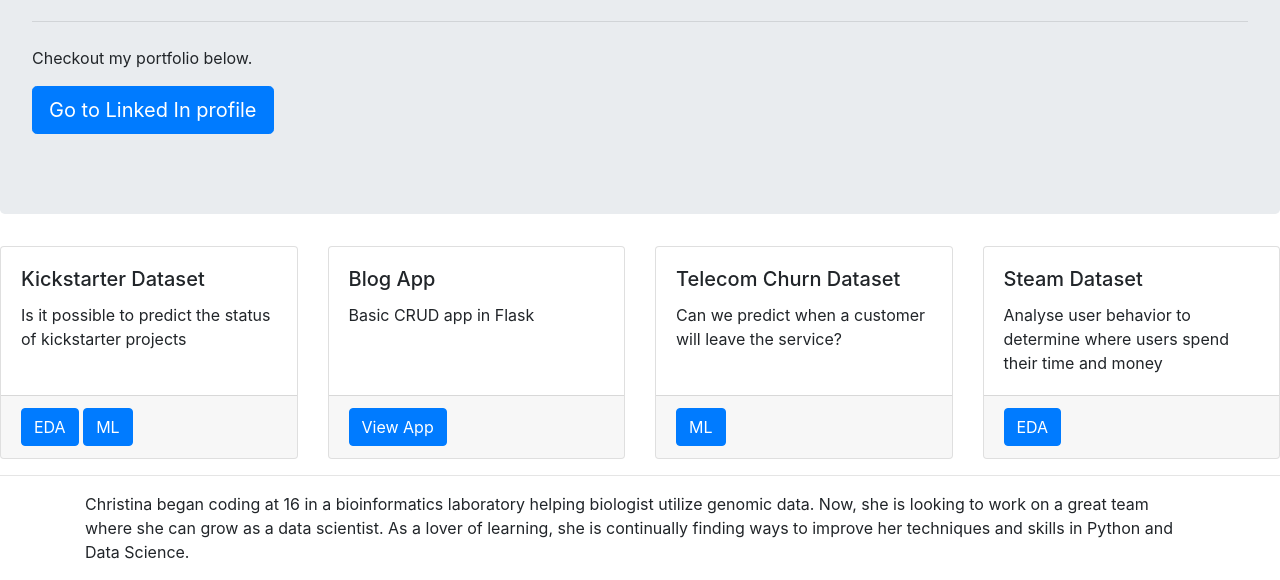
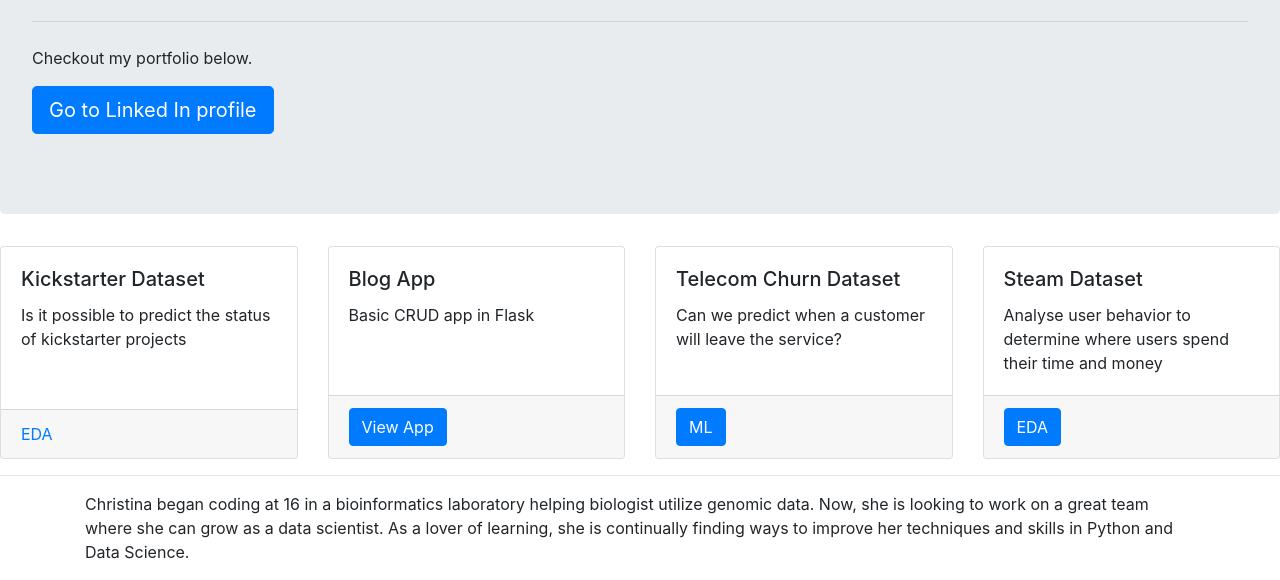
Before and after one commit to geekyinsights/geekyinsights.github.io, a plain HTML site: page index.html in a window 1280 px wide. Shown: the part 228-808 px from the top of the page. Drawn offline with nearby package versions, Linux system fonts and the light colour scheme.

Commit message:
Update index.html

```diff
--- a/index.html
+++ b/index.html
@@ -61,8 +61,8 @@
       <p class="card-text"> Is it possible to predict the status of kickstarter projects</p>
     </div>
     <div class="card-footer">
-      <a href="https://github.com/geekyinsights/portfolio_notebooks/blob/master/kickstarter/Exploratory%20Data%20analysis%20of%20KickStarter%20Kaggle%20Dataset.ipynb" class="btn btn-primary">EDA</a>
-      <a href="https://github.com/geekyinsights/portfolio_notebooks/blob/master/kickstarter/Random%20Forest%20of%20Kickstarter%20data.ipynb" class="btn btn-primary">ML</a>
+      <a href="https://www.kaggle.com/geekycb/kickstarter-data#">EDA</a>
+
     </div>
   </div>
   <div class="card">
```
